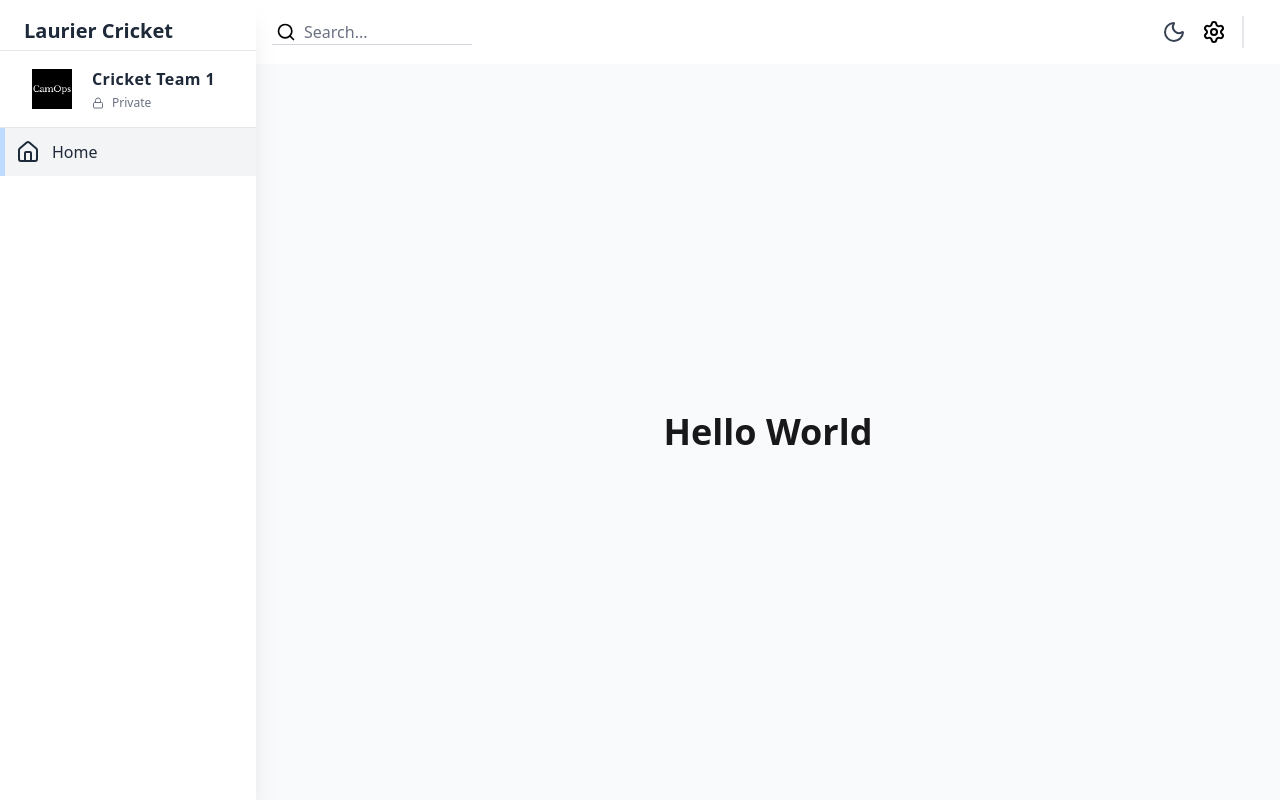
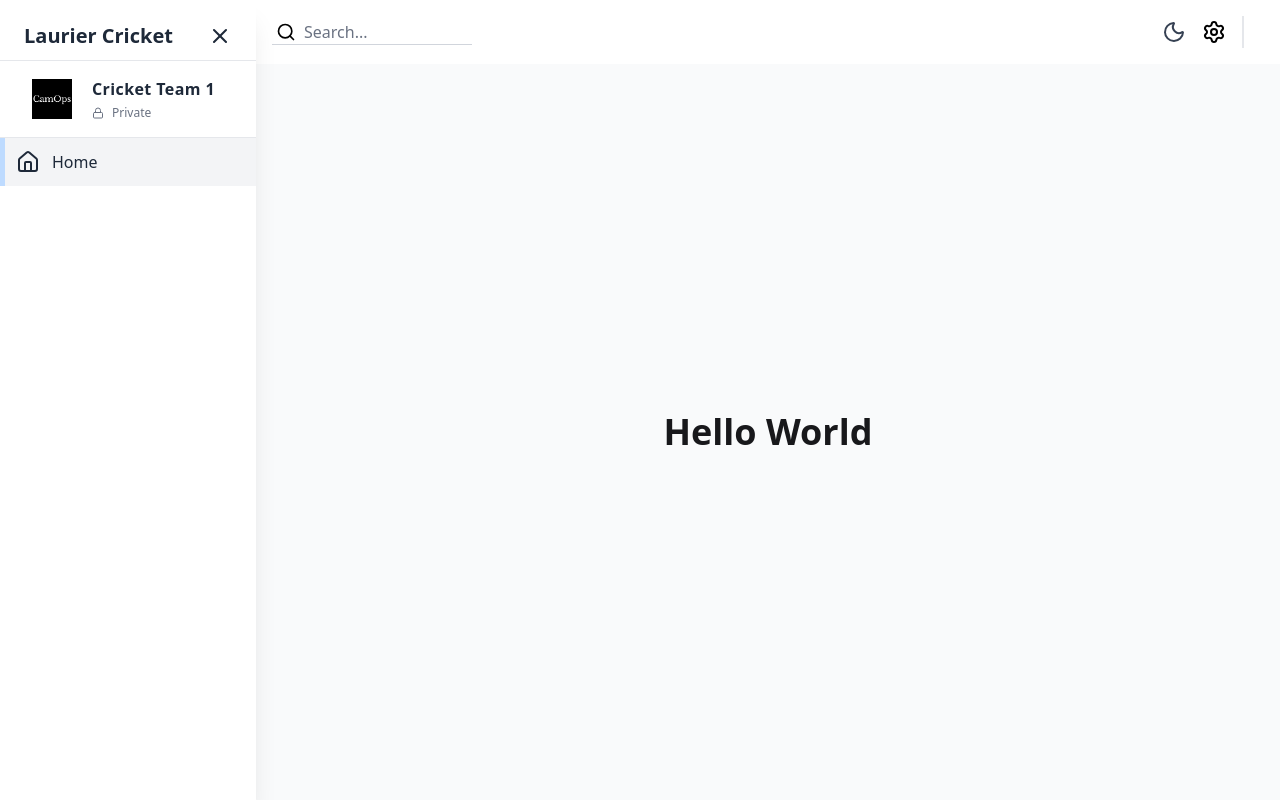
Before and after one commit to MarufHossain14/clubops-crm, a Next.js app: page / in a window 1280 px wide. Built offline with nearby package versions, Linux system fonts and the light colour scheme; no server answers.

Commit message:
fixed sidebar

```diff
--- a/app/(components)/Sidebar/index.tsx
+++ b/app/(components)/Sidebar/index.tsx
@@ -1,10 +1,11 @@
 'use client'
 
 import React, { useState } from 'react'
-import { Icon, Lock, LucideIcon, Home } from 'lucide-react'
+import { Icon, Lock, LucideIcon, Home, X } from 'lucide-react'
 import { usePathname } from 'next/navigation';
 import { useAppDispatch, useAppSelector } from '@/app/redux';
 import Link from 'next/link';
+import { setIsSidebarCollapsed } from '@/state';
 
 
 
@@ -12,18 +13,30 @@ const Sidebar = () => {
   const [showProjects, setShowProjects] = useState(true)
   const [showPriority, setShowPriority] = useState(true)
 
+  const dispatch = useAppDispatch();
+  const isSidebarCollapsed = useAppSelector((state) => state.global.isSidebarCollapsed);
+
   const sidebarClassNames =
-    'fixed flex h-full flex-col justify-between shadow-xl transition-all duration-300 z-40 overflow-y-auto bg-white dark:bg-gray-900 w-64'
+    `fixed flex h-full flex-col justify-between shadow-xl transition-all duration-300 z-40 overflow-y-auto bg-white dark:bg-gray-900 ${isSidebarCollapsed ? "w-16" : "w-64"}`
 
   return (
     <div className={sidebarClassNames}>
       <div className="flex h-full w-full flex-col justify-start">
         {/* Header top LOGO */}
-        <div className="z-50 flex min-h-[50px] w-64 items-center justify-between bg-white dark:bg-gray-900 px-6 pt-3">
+        <div className={`z-50 flex min-h-[50px] items-center justify-between bg-white dark:bg-gray-900 px-6 pt-3 ${isSidebarCollapsed ? "justify-center" : ""}`}>
+          {!isSidebarCollapsed && (
             <div className="text-xl font-bold text-gray-800 dark:text-white">Laurier Cricket</div>
+          )}
+          {!isSidebarCollapsed && (
+            <button className="py-3" onClick={() => {dispatch(setIsSidebarCollapsed(true));
+            }}>
+              <X className="h-6 w-6 text-gray-800 hover:text-gray-500 dark:text-white"/>
+            </button>
+          )}
         </div>
 
         {/* Teams */}
+        {!isSidebarCollapsed && (
           <div className="flex items-center gap-5 border-y-[1.5px] border-gray-200 px-8 py-4 dark:border-gray-700">
             <img src="/logo.png" alt="Logo" width={40} height={40} />
             <div>
@@ -34,6 +47,7 @@ const Sidebar = () => {
               </div>
             </div>
           </div>
+        )}
         {/* Links for navbar */}
         <nav className='z-10 w-full'>
           <SidebarLink icon={Home} label="Home" href="/"/>
@@ -58,17 +72,20 @@ const SidebarLink =({
 }: SidebarLinkProps) => {
   const pathname = usePathname();
   const isActive = pathname === href || (pathname === "/" && href === "/dashboard");
+  const isSidebarCollapsed = useAppSelector((state) => state.global.isSidebarCollapsed);
 
   return(
     <Link href={href} className="w-full">
-      <div className={`relative flex cursor-pointer items-center gap-3 px-4 py-3 transition-colors hover:bg-gray-100 dark:hover:bg-gray-700 ${isActive ? "bg-gray-100 dark:bg-gray-600" : ""}`}
+      <div className={`relative flex cursor-pointer items-center gap-3 px-4 py-3 transition-colors hover:bg-gray-100 dark:hover:bg-gray-700 ${isActive ? "bg-gray-100 dark:bg-gray-600" : ""} ${isSidebarCollapsed ? "justify-center" : ""}`}
       >
         {isActive && (
           <div className="absolute left-0 top-0 h-full w-[5px] bg-blue-200"/>
         )}
 
         <Icon className="h-6 w-6 text-gray-800 dark:text-gray-100"/>
+        {!isSidebarCollapsed && (
           <span className="font-medium text-gray-800 dark:text-gray-100">{label}</span>
+        )}
       </div>
 
     </Link>
--- a/app/dashboardWrapper.tsx
+++ b/app/dashboardWrapper.tsx
@@ -24,7 +24,7 @@ const DashboardLayout = ({children}: {children: React.ReactNode}) => {
     <div className="flex min-h-screen w-full bg-gray-50 dark:bg-[#101214] text-gray-900 dark:text-white">
     {/* Sidebar */}
     <Sidebar />
-    <main className={`flex w-full flex-col bg-gray-50 dark:bg-[#101214] ${isSideBarCollapsed ? "" : "md:pl-64"}`}>
+    <main className={`flex w-full flex-col bg-gray-50 dark:bg-[#101214] transition-all duration-300 ${isSideBarCollapsed ? "md:pl-16" : "md:pl-64"}`}>
       {/* Navbar exists in the sidebar */}
       <Navbar />
       {children}
```
Lines whose indentation alone changed are shown as unchanged.
